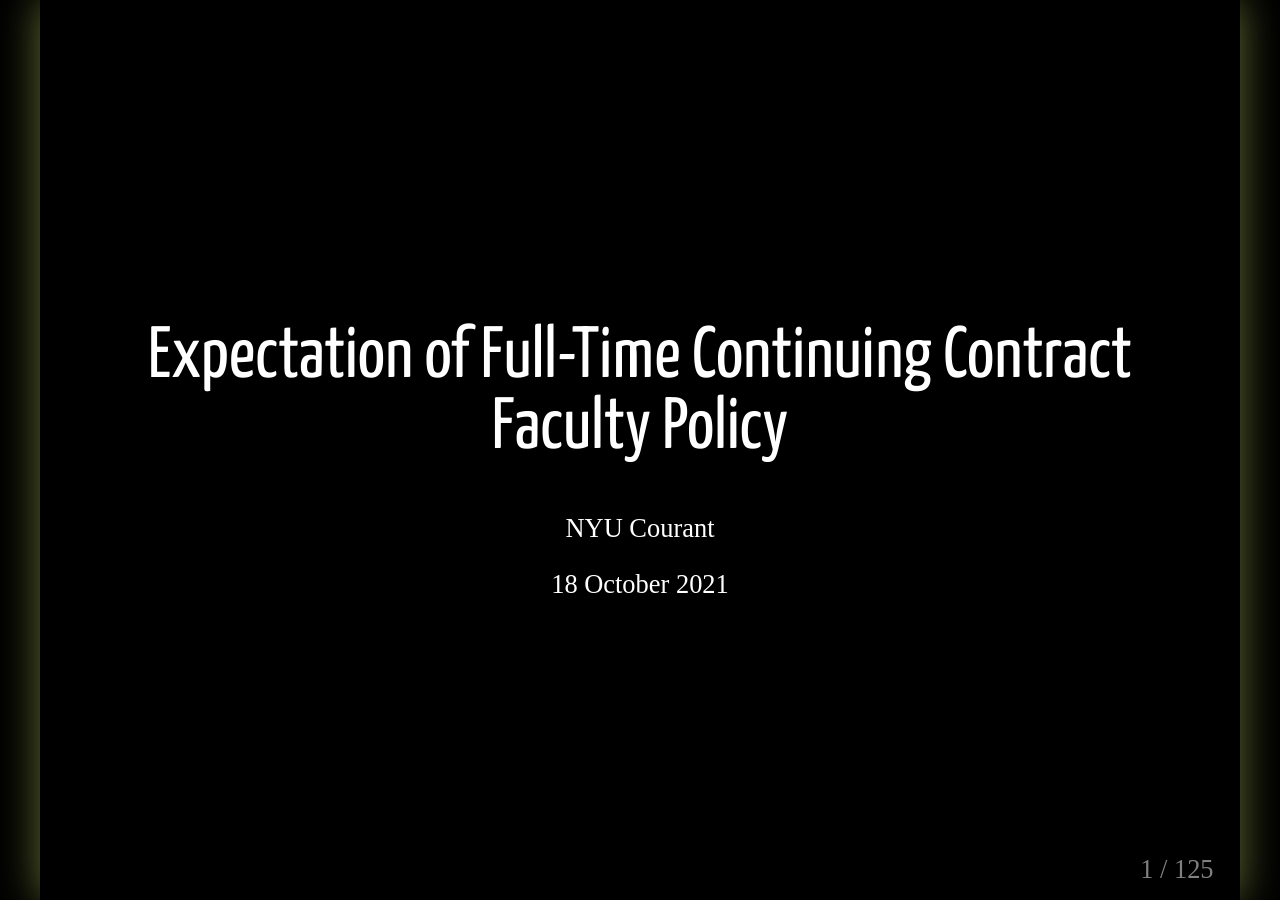
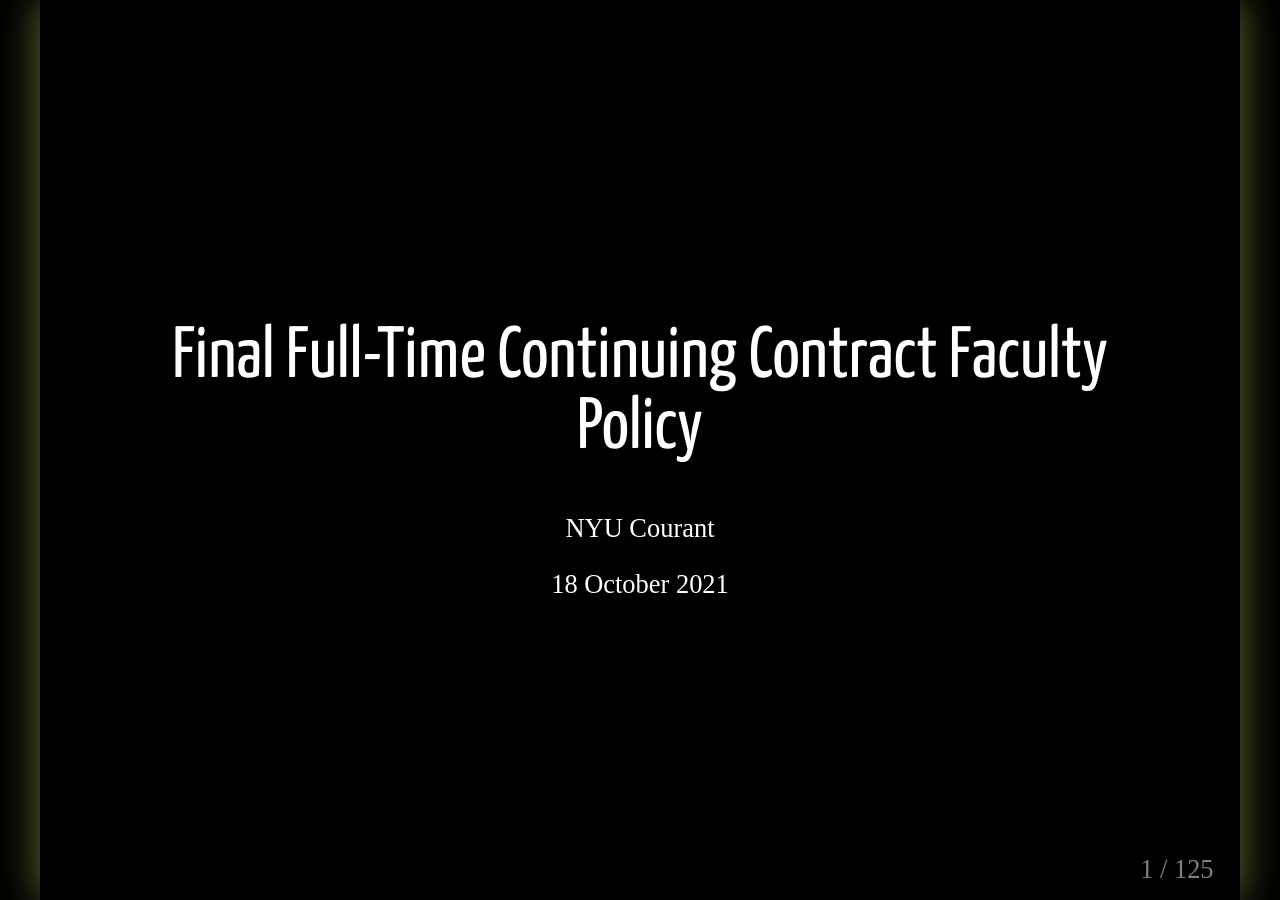
Before and after one commit to nyu-computer-science/contract-faculty-policy, a Jekyll site: the page built from docs/final.html, in a window 1280 px wide. Built offline with Jekyll 4.4.1, drawn with Linux system fonts in a browser that asks for light colours; some web fonts are replaced.

Commit message:
renamed to 'final'

```diff
--- a/docs/expectation.html
+++ b/docs/final.html
@@ -1,12 +1,12 @@
 ---
 layout: presentation
-title: NYU Courant Proposed Contract Faculty Policy
-permalink: /expectation/
+title: NYU Courant Final Contract Faculty Policy
+permalink: /final/
 ---
 
 class: center, middle
 
-# Expectation of Full-Time Continuing Contract Faculty Policy
+# Final Full-Time Continuing Contract Faculty Policy
 
 NYU Courant
 
```
Also changed, not shown: README.md.
